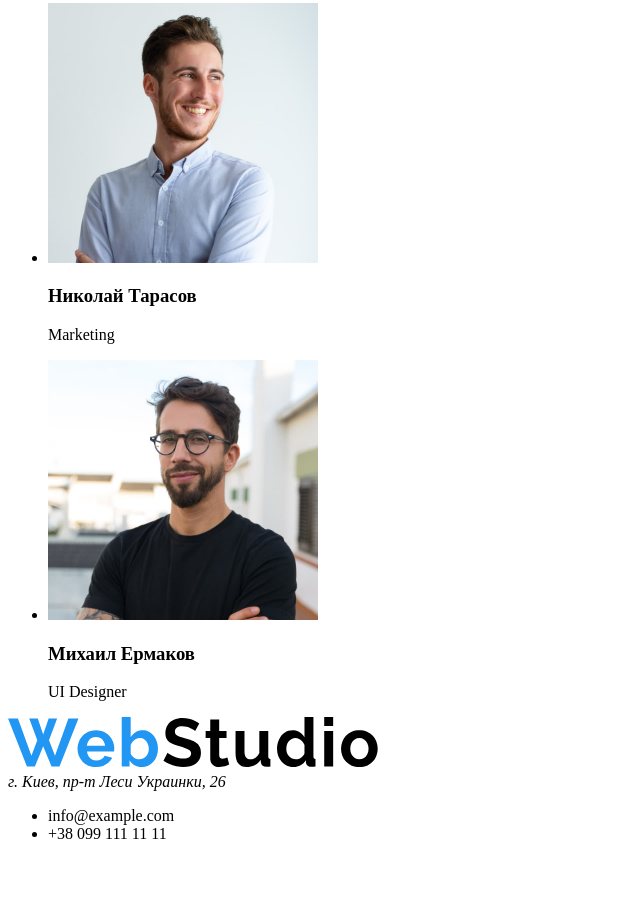
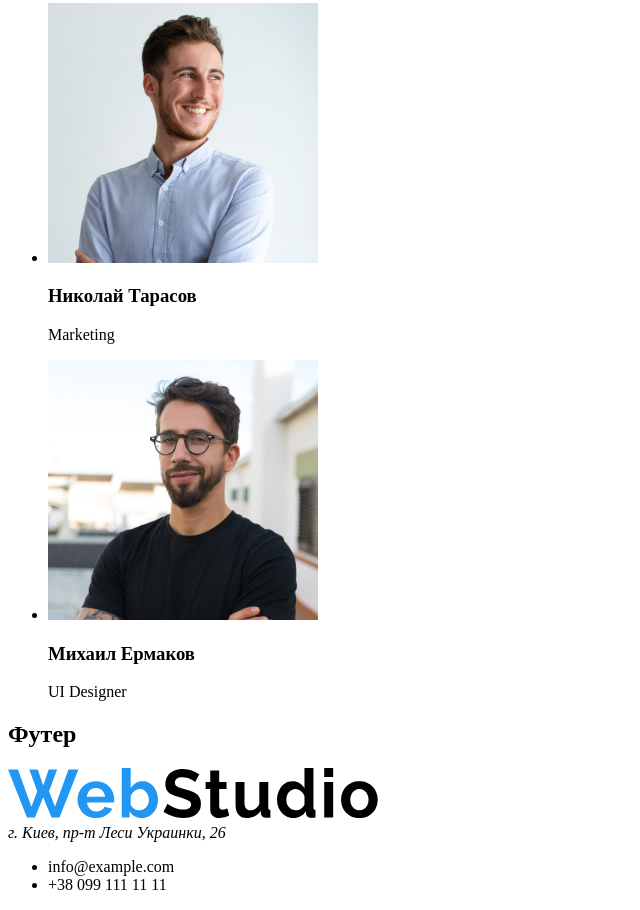
Before and after one commit to vladmartyn/goit-markup-hw-01, a plain HTML site: page index.html in a window 1280 px wide. Shown: the part 2371-3281 px from the top of the page, without its empty margins (0-640 px from the left). Before the commit the page ends 3230 px from the top, so only its background shows below. Drawn offline with Linux system fonts and the light colour scheme.

Commit message:
Homework/draft 2

```diff
--- a/index.html
+++ b/index.html
@@ -102,6 +102,7 @@
     <!-- Footer -->
     <footer>
         <section>
+            <h2>Футер</h2>
             <img src="./images/company-logo.svg" alt="Company" width="370">
             <address>г. Киев, пр-т Леси Украинки, 26</address>
             <ul>
```
Also changed, not shown: 2 other files.
